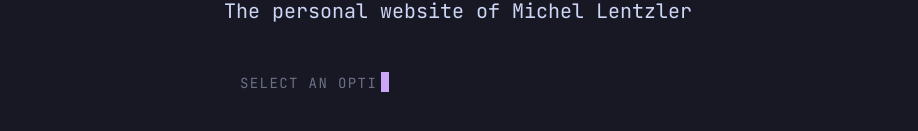
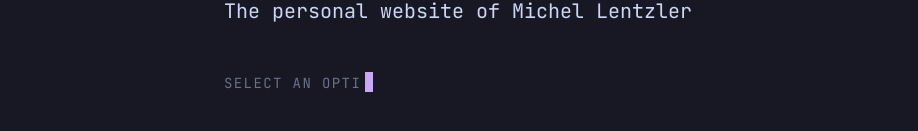
Before and after one commit to mlentzler/personal-website, a React (Vite) app: page / in a window 1280 px wide. Shown: the part 195-326 px from the top of the page, without its empty margins (0-918 px from the left). Built offline with nearby package versions, Linux system fonts and the light colour scheme.

Commit message:
feat: extend typwriter functionality to support multiple segments with different styles in one paragraph

```diff
--- a/src/components/Navigation.tsx
+++ b/src/components/Navigation.tsx
@@ -109,12 +109,12 @@ export const Navigation: React.FC<NavigationProps> = ({
   if (!startTrigger && !skipAnimation) return null;
 
   return (
-    <div className="mt-12 w-full max-w-xs text-left px-4">
+    <div className="mt-12 w-full max-w-xs text-left">
       {!skipAnimation ? (
         <Typewriter
           lines={[
             {
-              text: "SELECT AN OPTION:",
+              segments: [{ text: "SELECT AN OPTION:" }],
               className: "text-cat-overlay0 text-sm mb-4 tracking-widest",
             },
           ]}
@@ -147,7 +147,7 @@ export const Navigation: React.FC<NavigationProps> = ({
                       : "text-cat-text opacity-70"
                   }`}
                 >
-                  <span className="mr-3 font-bold w-8">
+                  <span className="mr-3 font-bold w-8 text-center">
                     {isSelected ? "[x]" : "[ ]"}
                   </span>
                   <span
@@ -168,7 +168,12 @@ export const Navigation: React.FC<NavigationProps> = ({
                   className="flex items-center text-cat-text opacity-70"
                 >
                   <Typewriter
-                    lines={[{ text: `[ ] ${item.label}`, className: "" }]}
+                    lines={[
+                      {
+                        segments: [{ text: `[ ] ${item.label}` }],
+                        className: "",
+                      },
+                    ]}
                     speed={40}
                     onComplete={handleItemComplete}
                     hideCursorOnComplete={true}
@@ -188,7 +193,7 @@ export const Navigation: React.FC<NavigationProps> = ({
                     : "text-cat-text opacity-70"
                 }`}
               >
-                <span className="mr-3 font-bold w-8">
+                <span className="mr-3 font-bold w-8 text-center">
                   {isSelected && allItemsFinished ? "[x]" : "[ ]"}
                 </span>
                 <span
--- a/src/components/Typewriter.tsx
+++ b/src/components/Typewriter.tsx
@@ -1,7 +1,12 @@
 import React, { useState, useEffect, useRef } from "react";
 
+export interface TextSegment {
+  text: string;
+  className?: string;
+}
+
 interface TypewriterLine {
-  text: string;
+  segments: TextSegment[];
   className?: string;
   speed?: number;
   delayAfter?: number;
@@ -23,10 +28,10 @@ export const Typewriter: React.FC<TypewriterProps> = ({
   speed: defaultSpeed = 50,
 }) => {
   const [currentLineIndex, setCurrentLineIndex] = useState(0);
-  const [displayedText, setDisplayedText] = useState("");
-  const [completedLines, setCompletedLines] = useState<
-    Array<{ text: string; className: string }>
-  >([]);
+  const [currentSegmentIndex, setCurrentLineSegmentIndex] = useState(0);
+  const [displayedCharsInSegment, setDisplayedCharsInSegment] = useState(0);
+
+  const [completedLines, setCompletedLines] = useState<TypewriterLine[]>([]);
   const [isFinished, setIsFinished] = useState(false);
   const hasCalledComplete = useRef(false);
 
@@ -36,7 +41,6 @@ export const Typewriter: React.FC<TypewriterProps> = ({
         const t = setTimeout(() => setIsFinished(true), 0);
         return () => clearTimeout(t);
       }
-
       if (onComplete && !hasCalledComplete.current) {
         hasCalledComplete.current = true;
         const t = setTimeout(() => onComplete(), 0);
@@ -46,27 +50,31 @@ export const Typewriter: React.FC<TypewriterProps> = ({
     }
 
     const currentLine = lines[currentLineIndex];
+    const currentSegment = currentLine.segments[currentSegmentIndex];
     const typingSpeed = currentLine.speed || defaultSpeed;
 
-    if (displayedText.length < currentLine.text.length) {
+    if (displayedCharsInSegment < currentSegment.text.length) {
+      // Tippe nächsten Buchstaben im aktuellen Segment
       const timeout = setTimeout(() => {
-        setDisplayedText(currentLine.text.slice(0, displayedText.length + 1));
+        setDisplayedCharsInSegment(prev => prev + 1);
       }, typingSpeed);
       return () => clearTimeout(timeout);
+    } else if (currentSegmentIndex < currentLine.segments.length - 1) {
+      // Gehe zum nächsten Segment in der gleichen Zeile
+      setCurrentLineSegmentIndex(prev => prev + 1);
+      setDisplayedCharsInSegment(0);
     } else if (currentLineIndex < lines.length - 1) {
-      const waitTime =
-        currentLine.delayAfter !== undefined ? currentLine.delayAfter : 500;
+      // Zeile fertig -> Warte und gehe zur nächsten Zeile
+      const waitTime = currentLine.delayAfter !== undefined ? currentLine.delayAfter : 500;
       const timeout = setTimeout(() => {
-        setCompletedLines((prev) => [
-          ...prev,
-          { text: currentLine.text, className: currentLine.className || "" },
-        ]);
-        setDisplayedText("");
-        setCurrentLineIndex((prev) => prev + 1);
+        setCompletedLines(prev => [...prev, currentLine]);
+        setCurrentLineIndex(prev => prev + 1);
+        setCurrentLineSegmentIndex(0);
+        setDisplayedCharsInSegment(0);
       }, waitTime);
       return () => clearTimeout(timeout);
     } else {
-      //Last line finished
+      // Letzte Zeile komplett fertig
       if (!isFinished) {
         const t = setTimeout(() => setIsFinished(true), 0);
         return () => clearTimeout(t);
@@ -77,33 +85,44 @@ export const Typewriter: React.FC<TypewriterProps> = ({
         return () => clearTimeout(t);
       }
     }
-  }, [
-    displayedText,
-    currentLineIndex,
-    lines,
-    onComplete,
-    isFinished,
-    defaultSpeed,
-  ]);
+  }, [currentLineIndex, currentSegmentIndex, displayedCharsInSegment, lines, onComplete, isFinished, defaultSpeed]);
 
   const showCursor = !hideCursorOnComplete || !isFinished;
+
+  // Hilfsfunktion zum Rendern einer Zeile
+  const renderLineContent = (line: TypewriterLine, isActive: boolean) => {
+    return (
+      <div className={line.className}>
+        {line.segments.map((seg, sIdx) => {
+          if (!isActive || sIdx < currentSegmentIndex) {
+            // Fertiges Segment
+            return <span key={sIdx} className={seg.className}>{seg.text}</span>;
+          } else if (sIdx === currentSegmentIndex) {
+            // Aktuelles Segment
+            return (
+              <span key={sIdx} className={seg.className}>
+                {seg.text.slice(0, displayedCharsInSegment)}
+              </span>
+            );
+          }
+          return null; // Zukünftiges Segment
+        })}
+        {isActive && showCursor && (
+          <span className="inline-block w-2 h-5 ml-1 bg-cat-mauve align-middle animate-cursor -translate-y-[2px]" />
+        )}
+      </div>
+    );
+  };
 
   return (
     <div className={`font-mono ${containerClassName}`}>
       {completedLines.map((line, idx) => (
-        <div key={idx} className={line.className}>
-          {line.text}
-        </div>
+        <React.Fragment key={idx}>
+          {renderLineContent(line, false)}
+        </React.Fragment>
       ))}
 
-      {currentLineIndex < lines.length && (
-        <div className={lines[currentLineIndex].className}>
-          <span>{displayedText}</span>
-          {showCursor && (
-            <span className="inline-block w-2 h-5 ml-1 bg-cat-mauve align-middle animate-cursor -translate-y-[2px]" />
-          )}
-        </div>
-      )}
+      {currentLineIndex < lines.length && renderLineContent(lines[currentLineIndex], true)}
     </div>
   );
 };
--- a/src/pages/Home.tsx
+++ b/src/pages/Home.tsx
@@ -10,8 +10,7 @@ interface HomeProps {
 export function Home({ hasSeenIntro, onIntroComplete }: HomeProps) {
   const [localIntroDone, setLocalIntroDone] = useState(false);
 
-  const containerClass =
-    "flex flex-col items-start w-full max-w-4xl mx-auto mt-20 px-8";
+  const containerClass = "flex flex-col items-start w-full max-w-4xl mx-auto mt-20 px-8";
 
   if (hasSeenIntro) {
     return (
@@ -32,17 +31,17 @@ export function Home({ hasSeenIntro, onIntroComplete }: HomeProps) {
       <Typewriter
         lines={[
           {
-            text: "Hello, Welcome to Lentzler.com",
+            segments: [{ text: "Hello, Welcome to Lentzler.com" }],
             className: "text-4xl font-bold text-cat-mauve mb-2",
             speed: 70,
-            delayAfter: 1000,
+            delayAfter: 1000
           },
           {
-            text: "The personal website of Michel Lentzler",
+            segments: [{ text: "The personal website of Michel Lentzler" }],
             className: "text-xl text-cat-text",
             speed: 50,
-            delayAfter: 500,
-          },
+            delayAfter: 500
+          }
         ]}
         onComplete={() => setLocalIntroDone(true)}
         hideCursorOnComplete={true}
```
Also changed, not shown: src/pages/Projects.tsx (+80 -142 lines).
